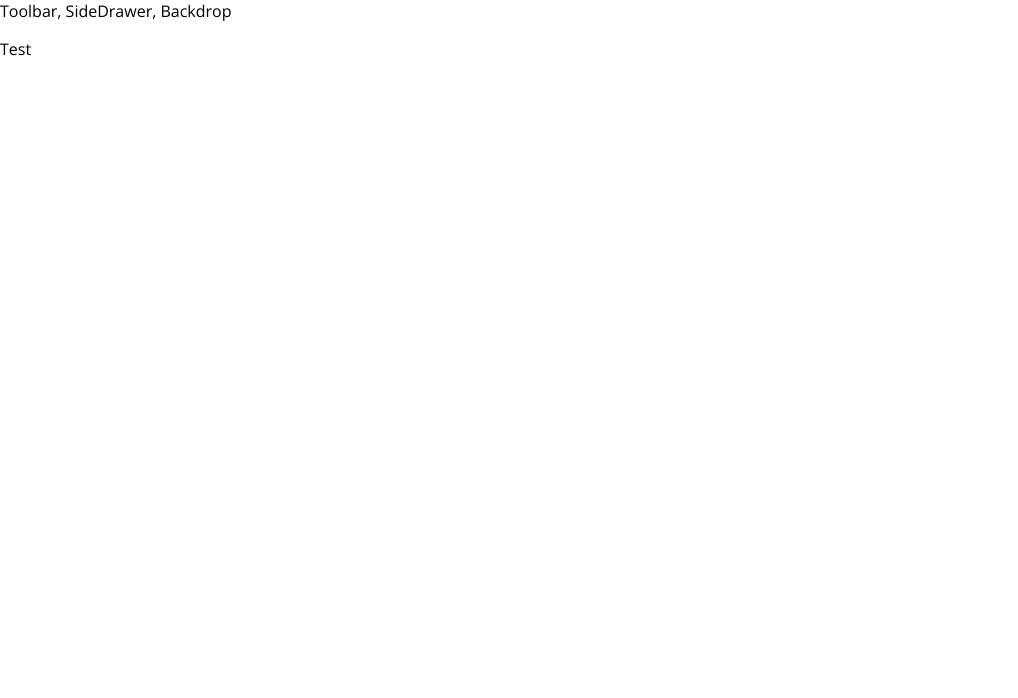
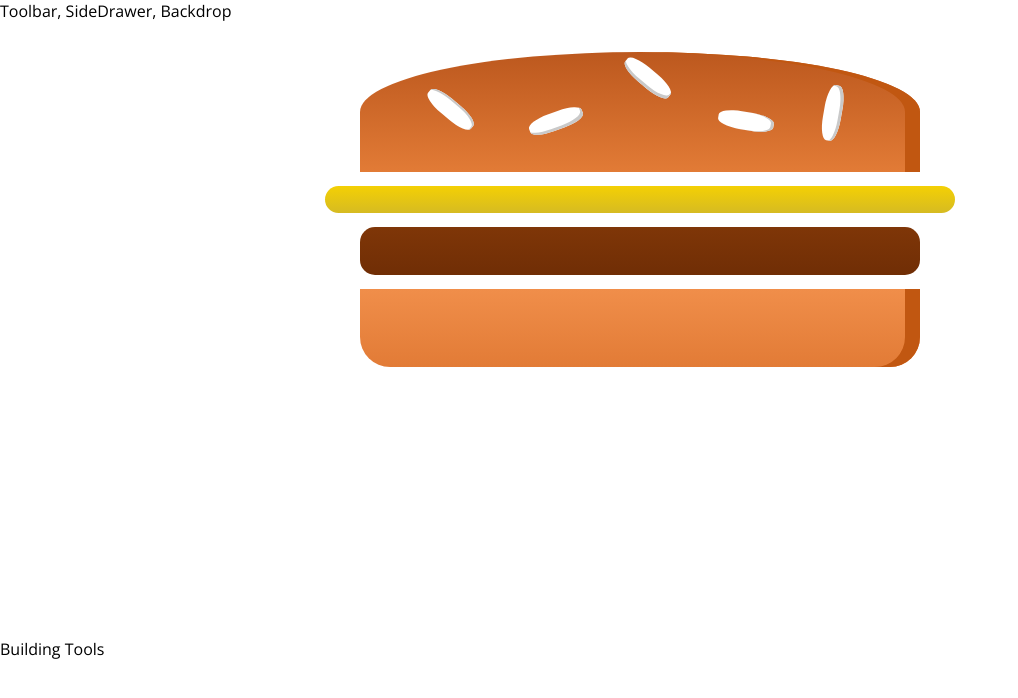
Before and after one commit to sm0k1nggnu/UdemyReactRedux, a React app: page / in a window 1280 px wide. Shown: the top 698 px of the page, without its empty margins (0-1018 px from the left). Built offline with nearby package versions, Linux system fonts and the light colour scheme.

Commit message:
burger components

```diff
--- a/src/App.js
+++ b/src/App.js
@@ -1,12 +1,13 @@
 import React, { Component } from 'react';
 import Layout from './components/Layout/Layout';
+import BurgerBuilder from './container/BurgerBuilder/BurgerBuilder'
 
 class App extends Component {
   render() {
     return (
       <div>
       <Layout>
-        <p>Test</p>
+        <BurgerBuilder />
       </Layout>
       </div>
     );
--- /dev/null
+++ b/src/components/Burger/Burger.css
@@ -0,0 +1,30 @@
+.Burger {
+    width: 100%;
+    margin: auto;
+    height: 250px;
+    overflow: scroll;
+    text-align: center;
+    font-weight: bold;
+    font-size: 1.2rem;
+}
+
+@media (min-width: 500px) and (min-height: 400px) {
+    .Burger {
+        width: 350px;
+        height: 300px;
+    }
+}
+
+@media (min-width: 500px) and (min-height: 401px) {
+    .Burger {
+        width: 450px;
+        height: 400px;
+    }
+}
+
+@media (min-width: 1000px) and (min-height: 700px) {
+    .Burger {
+        width: 700px;
+        height: 600px;
+    }
+}
--- /dev/null
+++ b/src/components/Burger/Burger.js
@@ -0,0 +1,17 @@
+import React from 'react';
+
+import classes from './Burger.css';
+import BurgerIngredient from './BurgerIngredients/BurgerIngredient';
+
+const burger = ( props ) => {
+    return(
+        <div className={classes.Burger}>
+            <BurgerIngredient type="bread-top"/>
+            <BurgerIngredient type="cheese"/>
+            <BurgerIngredient type="meat"/>
+            <BurgerIngredient type="bread-bottom"/>
+        </div>
+    );
+}
+
+export default burger;
--- /dev/null
+++ b/src/components/Burger/BurgerIngredients/BurgerIngredient.css
@@ -0,0 +1,113 @@
+.BreadBottom {
+    height: 13%;
+    width: 80%;
+    background: linear-gradient(#F08E4A, #e27b36);
+    border-radius: 0 0 30px 30px;
+    box-shadow: inset -15px 0 #c15711;
+    margin: 2% auto;
+}
+
+.BreadTop {
+    height: 20%;
+    width: 80%;
+    background: linear-gradient(#bc581e, #e27b36);
+    border-radius: 50% 50% 0 0;
+    box-shadow: inset -15px 0 #c15711;
+    margin: 2% auto;
+    position: relative;
+}
+
+.Seeds1 {
+    width: 10%;
+    height: 15%;
+    position: absolute;
+    background-color: white;
+    left: 30%;
+    top: 50%;
+    border-radius: 40%;
+    transform: rotate(-20deg);
+    box-shadow: inset -2px -3px #c9c9c9;
+}
+
+.Seeds1:after {
+    content: "";
+    width: 100%;
+    height: 100%;
+    position: absolute;
+    background-color: white;
+    left: -170%;
+    top: -260%;
+    border-radius: 40%;
+    transform: rotate(60deg);
+    box-shadow: inset -1px 2px #c9c9c9;
+  }
+
+.Seeds1:before {
+    content: "";
+    width: 100%;
+    height: 100%;
+    position: absolute;
+    background-color: white;
+    left: 180%;
+    top: -50%;
+    border-radius: 40%;
+    transform: rotate(60deg);
+    box-shadow: inset -1px -3px #c9c9c9;
+  }
+
+  .Seeds2 {
+    width: 10%;
+    height: 15%;
+    position: absolute;
+    background-color: white;
+    left: 64%;
+    top: 50%;
+    border-radius: 40%;
+    transform: rotate(10deg);
+    box-shadow: inset -3px 0 #c9c9c9;
+  }
+
+  .Seeds2:before {
+    content: "";
+    width: 100%;
+    height: 100%;
+    position: absolute;
+    background-color: white;
+    left: 150%;
+    top: -130%;
+    border-radius: 40%;
+    transform: rotate(90deg);
+    box-shadow: inset 1px 3px #c9c9c9;
+  }
+
+
+.Meat {
+    width: 80%;
+    height: 8%;
+    background: linear-gradient(#7f3608, #702e05);
+    margin: 2% auto;
+    border-radius: 15px;
+}
+
+.Cheese {
+    width: 90%;
+    height: 4.5%;
+    margin: 2% auto;
+    background: linear-gradient(#f4d004, #d6bb22);
+    border-radius: 20px;
+}
+
+.Salad {
+    width: 85%;
+    height: 7%;
+    margin: 2% auto;
+    background: linear-gradient(#228c1d, #91ce50);
+    border-radius: 20px;
+}
+
+.Bacon {
+    width: 80%;
+    height: 3%;
+    background: linear-gradient(#bf3813, #c45e38);
+    margin: 2% auto;
+}
--- /dev/null
+++ b/src/components/Burger/BurgerIngredients/BurgerIngredient.js
@@ -0,0 +1,44 @@
+import React, { Component } from 'react';
+import classes from './BurgerIngredient.css';
+import PropTypes from 'prop-types';
+
+class BurgerIngredient extends Component {
+    render() {
+        let ingredient = 0;
+        switch(this.props.type) {
+            case ('bread-bottom'):
+                ingredient = <div className={classes.BreadBottom}></div>;
+                break;
+            case ('bread-top'):
+                ingredient = (
+                    <div className={classes.BreadTop}>
+                        <div className={classes.Seeds1}></div>
+                        <div className={classes.Seeds2}></div>
+                    </div>
+                )
+                break;
+            case ('meat'):
+                ingredient = <div className={classes.Meat}></div>;
+                break;
+            case ('salad'):
+                ingredient = <div className={classes.Salad}></div>;
+                break;
+            case ('bacon'):
+                ingredient = <div className={classes.Bacon}></div>;
+                break;
+            case ('cheese'):
+                ingredient = <div className={classes.Cheese}></div>;
+                break;
+            default:
+                ingredient = null;
+        }
+        return ingredient;
+    }
+
+}
+
+BurgerIngredient.propTypes =  {
+    type: PropTypes.string.isRequired
+}
+
+export default BurgerIngredient;
--- /dev/null
+++ b/src/components/Layout/Layout.css
@@ -0,0 +1,3 @@
+.Content {
+    margin-top: 16px;
+}
--- a/src/components/Layout/Layout.js
+++ b/src/components/Layout/Layout.js
@@ -1,10 +1,11 @@
 import React from 'react';
 import Aux from '../../hoc/Aux';
+import classes from './Layout.css'
 
 const layout = ( props ) => (
     <Aux>
         <div>Toolbar, SideDrawer, Backdrop</div>
-        <main>
+        <main className={classes.Content}>
             {props.children}
         </main>
     </Aux>
--- /dev/null
+++ b/src/container/BurgerBuilder/BurgerBuilder.js
@@ -0,0 +1,16 @@
+import React, { Component } from 'react';
+import Aux from '../../hoc/Aux';
+import Burger from '../../components/Burger/Burger';
+
+class BurgerBuilder extends Component {
+    render() {
+        return(
+            <Aux>
+                <Burger />
+                <div>Building Tools</div>
+            </Aux>
+        )
+    }
+}
+
+export default BurgerBuilder;
```
